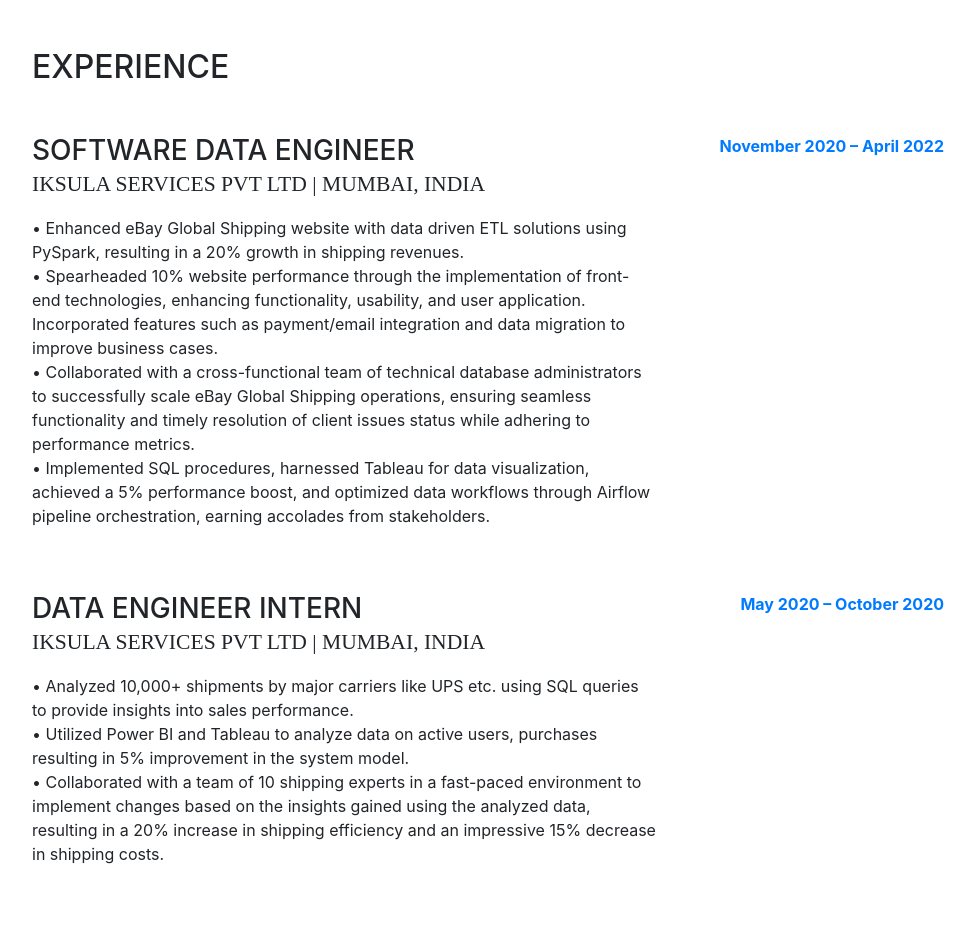
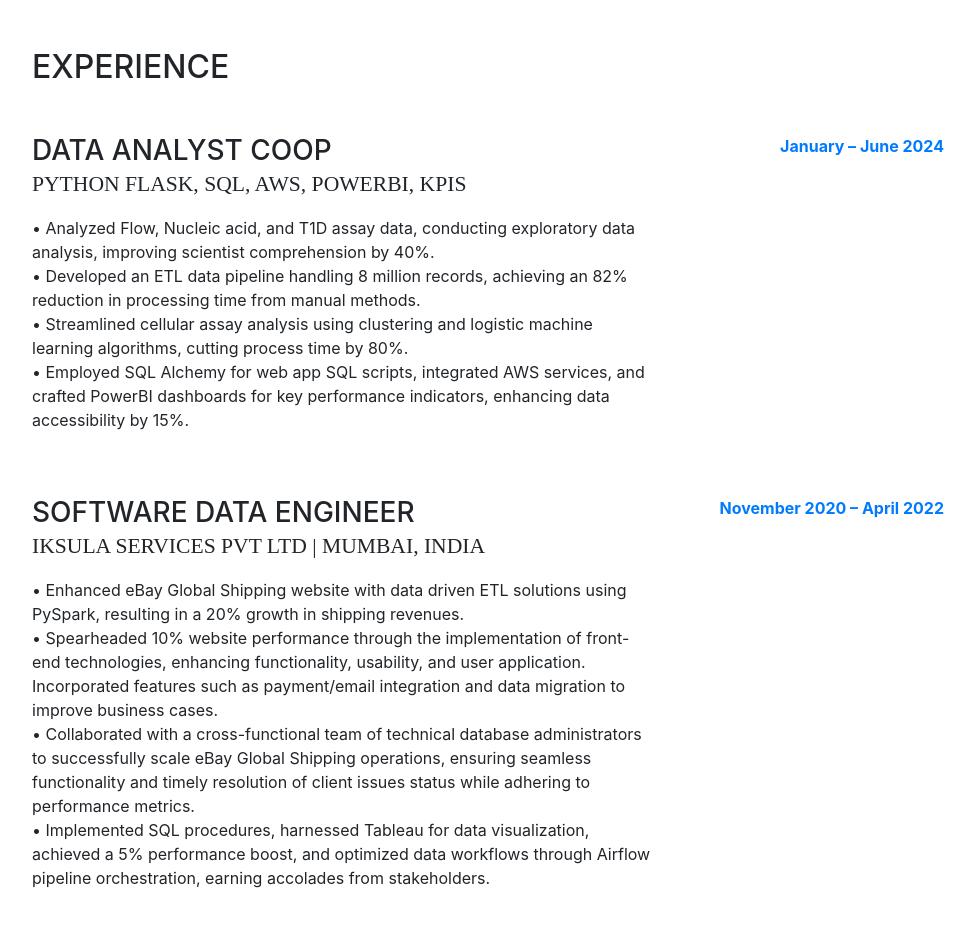
Before and after one commit to Poornachandra77/poornachandrakongaraportfolio, a website with bundled scripts: page index.html in a window 1280 px wide. Shown: the part 800-1726 px from the top of the page, without its empty margins (288-1263 px from the left). Built offline with nearby package versions, Linux system fonts and the light colour scheme; a web font is replaced by a local one.

Commit message:
Update index.html

```diff
--- a/index.html
+++ b/index.html
@@ -134,6 +134,22 @@
       <section class="resume-section p-3 p-lg-5 d-flex flex-column" id="experience">
         <div class="my-auto">
           <h2 class="mb-5">Experience</h2>
+
+          <div class="resume-item d-flex flex-column flex-md-row mb-5">
+          <div class="resume-content mr-auto">
+              <h3 class="mb-0">Data Analyst Coop</h3>
+              <div class="subheading mb-3">Python Flask, SQL, AWS, PowerBI, KPIs</div>
+              <p>• Analyzed Flow, Nucleic acid, and T1D assay data, conducting exploratory data analysis, improving scientist comprehension by 40%.<br>
+                 • Developed an ETL data pipeline handling 8 million records, achieving an 82% reduction in processing time from manual methods.<br>
+                 • Streamlined cellular assay analysis using clustering and logistic machine learning algorithms, cutting process time by 80%.<br>
+                 • Employed SQL Alchemy for web app SQL scripts, integrated AWS services, and crafted PowerBI dashboards for key performance indicators, enhancing data accessibility by 15%.<br>
+              </p>
+          </div>
+          <div class="resume-date text-md-right">
+              <span class="text-primary"><b>January – June 2024</b></span>
+          </div>
+          </div>
+
 
           <div class="resume-item d-flex flex-column flex-md-row mb-5">
             <div class="resume-content mr-auto">
```
